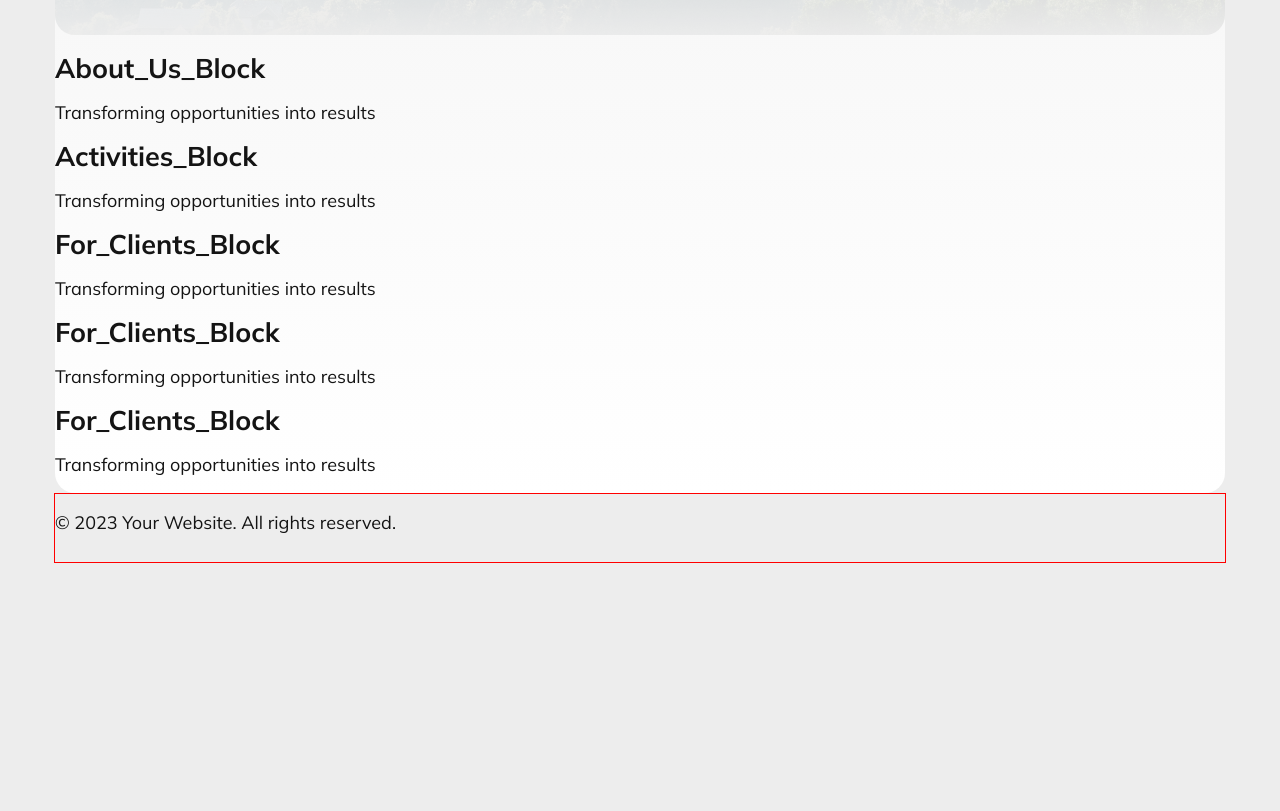
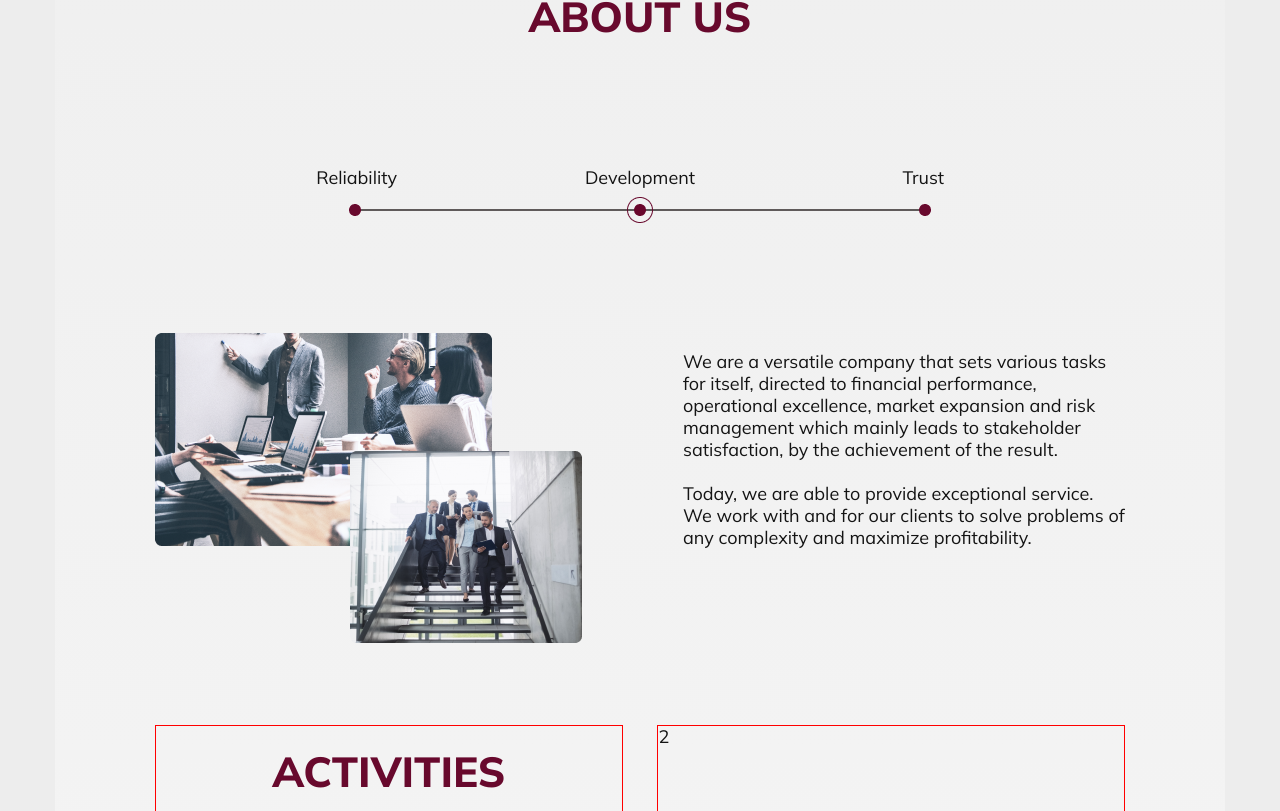
Before and after one commit to tibtus/nains, a website built with Parcel: page index.html in a window 1280 px wide. Shown: the part 829-1640 px from the top of the page. Before the commit the page ends 1392 px from the top, so only its background shows below. Built offline with nearby package versions, Linux system fonts and the light colour scheme.

Commit message:
#Update_files_Block_Header_About_Activities

```diff
--- a/css/main.css
+++ b/css/main.css
@@ -46,6 +46,22 @@ footer {
   margin-bottom: 100px;
 }
 
+a {
+  text-decoration: none;
+  color: #EDEDED;
+}
+
+li {
+  list-style-type: none;
+}
+
+a:hover {
+  /*outline: none;*/
+  text-decoration: underline;
+  color: #FFFFFF;
+
+}
+
 .wrapper {
   display: block;
   width: 1170px;
@@ -72,17 +88,29 @@ footer {
   grid-area: 3 / 1 / 4 / 2;
 }
 
+/*Заголовок і навігаційне меню */
+/*Header*/
+
 .Header_Block {
-  display: block;
+  display: flex;
+  justify-content: space-between;
+  align-items: center;
+  padding-top: 10px;
+
 }
+
+/* Основний вміст сторінки */
+/*Main_Block 1*/
 
 .Main_Block {
   display: block;
   background: url("../img/image.png") center/cover;
-  min-height: calc(100vh - 120px);
+  min-height: calc(100vh - 248px);
   color: #68092D;
   text-align: center;
-  border-radius: 20px;
+  border-radius: 20px 20px 0 0;
+  margin-top: 64px;
+  margin-bottom: 64px;
 }
 
 .Main_Block h1 {
@@ -99,34 +127,234 @@ footer {
 
 }
 
+.Header_Block .logo {
+  background: url("../img/logo.png") center/cover;
+  width: 94px;
+  height: 50px;
+
+}
+
+.Header_Block li .vector {
+  background: url("../img/vector.png") center/cover;
+  width: 40px;
+  height: 40px;
+
+}
+
+.Header_Block_ul {
+  display: flex;
+  flex-direction: row;
+  justify-content: flex-end;
+  align-items: center;
+
+}
+
+.Header_Block_ul li {
+  margin: 10px 20px;
+}
+
+/*About_Us_Block 2*/
 
 .About_Us_Block {
-  display: block;
+  display: flex;
+  justify-content: space-between;
+  flex-direction: column;
+  padding: 0px 100px 80px 100px;
+  height: 596px;
 
 
 }
 
-.Activities_Block {
+.About_Us_Block h2 {
   display: block;
-
-}
-
-.For_Clients_Block {
-  display: block;
-
-}
-
-.Responsebility_Block {
-  display: block;
-
-}
-
-.Countries_Block {
-  display: block;
+  font-style: normal;
+  font-weight: 800;
+  font-size: 42px;
+  text-transform: uppercase;
+  color: #68092D;
+  text-align: center;
 
 }
 
 
+.About_Us_Block_description {
+  display: flex;
+  justify-content: space-between;
+  font-size: 18px;
+  font-weight: 400;
+  text-align: center;
+  max-width: 850px;
+  margin: 0 auto;
+}
+
+.About_Us_Block_description span {
+  width: 100%;
+}
+
+.About_Us_Block_Line {
+  position: relative;
+  display: flex;
+  align-items: center;
+  max-width: 582px;
+  margin: 20px auto;
+}
+
+.About_Us_Block_Line .image {
+  position: absolute;
+  top: 0;
+  width: 100px;
+  height: 100px;
+}
+
+.About_Us_Block_Line .image-a {
+  background-image: url("../img/Line 3.png");
+  width: 570px;
+  height: 2px;
+  left: 50%;
+  transform: translateX(-50%);
+}
+
+.About_Us_Block_Line .image-b {
+  background-image: url("../img/Ellipse_1.png");
+  width: 12px;
+  height: 12px;
+  left: 0;
+  top: calc(50% + 1px);
+  transform: translateY(-50%);
+}
+
+.About_Us_Block_Line .image-c {
+  background-image: url("../img/Ellipse_3.png");
+  width: 26px;
+  height: 26px;
+  left: 50%;
+  top: calc(50% + 1px);
+  transform: translate(-50%, -50%);
+}
+
+.About_Us_Block_Line .image-d {
+  background-image: url("../img/Ellipse_2.png");
+  width: 12px;
+  height: 12px;
+  right: 0;
+  top: calc(50% + 1px);
+  transform: translateY(-50%);
+}
+
+
+.About_Us_Block_container {
+  display: flex;
+  position: relative;
+  bottom: 0;
+}
+
+.About_Us_Block_image {
+  max-width: 582px;
+  margin: 20px auto;
+}
+
+.About_Us_Block_image .image {
+  position: absolute;
+  top: 0;
+
+}
+
+.About_Us_Block_image .image-a {
+  background-image: url("../img/image_1.png");
+  width: 337px;
+  height: 213px;
+  left: 0;
+  /*transform: translateX(-50%);*/
+}
+
+.About_Us_Block_image .image-b {
+  background-image: url("../img/image_2.png");
+  width: 232px;
+  height: 192px;
+  left: calc(20% + 1px);
+  top: calc(50% + 1px);
+}
+
+
+.About_Us_Block_text p {
+  font-size: 18px;
+  font-weight: 400;
+  line-height: 22px;
+  text-align: left;
+  width: 442px;
+}
+
+
+/*Activities_Block 3*/
+
+.Activities_Block {
+  display: flex;
+  flex-wrap: wrap;
+  justify-content: space-between;
+  padding: 80px 100px 80px 100px;
+  height: 596px;
+  align-content: center;
+
+
+}
+
+.Activities_Block div {
+  flex: 0 1 48%;
+  border: 1px solid red;
+  height: 298px;
+
+
+}
+
+.Activities_Block h2 {
+  display: block;
+  font-weight: 800;
+  font-size: 42px;
+  text-transform: uppercase;
+  color: #68092D;
+  text-align: center;
+
+
+}
+
+
+/*For_Clients_Block4*/
+
+.For_Clients_Block {
+  display: flex;
+  justify-content: space-between;
+  flex-direction: column;
+  padding: 80px 100px 80px 100px;
+  height: 596px;
+
+}
+
+/*Responsebility_Block 5*/
+
+.Responsebility_Block {
+  display: flex;
+  justify-content: space-between;
+  flex-direction: column;
+  padding: 80px 100px 80px 100px;
+  height: 596px;
+
+}
+
+/*Countries_Block 6*/
+
+.Countries_Block {
+  display: flex;
+  justify-content: space-between;
+  flex-direction: column;
+  padding: 80px 100px 80px 100px;
+  height: 596px;
+
+}
+
+
+/*Підвал сайту */
+/*Bottom_Block*/
+
 .Bottom_Block {
   display: block;
 }
--- a/index.html
+++ b/index.html
@@ -19,7 +19,7 @@
   <link href="css/normalize.css" rel="stylesheet">
   <link href="css/main.css" rel="stylesheet">
 
-  <link href="https://fonts.googleapis.com/css2?family=Mulish:wght@400;500;700;900&display=swap" rel="stylesheet">
+  <link href="https://fonts.googleapis.com/css2?family=Mulish:wght@400;500;700;800;900&display=swap" rel="stylesheet">
 
   <meta content="#fafafa" name="theme-color">
 </head>
@@ -27,48 +27,121 @@
 <body class="parent">
 
 <!-- Заголовок і навігаційне меню -->
+<!--Header-->
 
 <header>
   <nav class="wrapper divTop">
     <div class="Header_Block">
-      <ul>
-        <li><a href="#">Home</a></li>
-        <li><a href="#">About</a></li>
-        <li><a href="#">Services</a></li>
-        <li><a href="#">Contact</a></li>
+      <div class="logo">
+
+      </div>
+      <ul class="Header_Block_ul">
+        <li><a href="#">About N.A. Invest</a></li>
+        <li><a href="#">Activities</a></li>
+        <li><a href="#">For Clients</a></li>
+        <li><a href="#">Responsebility</a></li>
+        <li>
+          <div class="vector"></div>
+        </li>
       </ul>
+
     </div>
   </nav>
 </header>
 
 <!-- Основний вміст сторінки -->
+
+
 <main class="wrapper divMid">
+
+  <!--Main_Block 1-->
 
   <section class="Main_Block">
     <h1>N.A. INVEST</h1>
     <p>Transforming opportunities into results</p>
   </section>
 
+  <!--About_Us_Block 2-->
+
   <section class="About_Us_Block">
-    <h2>About_Us_Block</h2>
-    <p>Transforming opportunities into results</p>
+    <h2>About Us</h2>
+
+    <div>
+
+      <div class="About_Us_Block_description">
+        <span>Reliability </span>
+        <span>Development </span>
+        <span>Trust </span>
+      </div>
+
+      <div class="About_Us_Block_Line">
+        <div class="image image-a"></div>
+        <div class="image image-b"></div>
+        <div class="image image-c"></div>
+        <div class="image image-d"></div>
+      </div>
+
+
+    </div>
+
+    <div class="About_Us_Block_container">
+      <div class="About_Us_Block_image">
+        <div class="image image-a"></div>
+        <div class="image image-b"></div>
+      </div>
+
+      <div class="About_Us_Block_text">
+        <p>We are a versatile company that sets various tasks for itself, directed to financial performance, operational
+          excellence,
+          market expansion and risk management which mainly leads to stakeholder satisfaction, by the achievement of the
+          result.
+          <br> <br>
+
+          Today, we are able to provide exceptional service. We work with and for our clients to solve problems of any
+          complexity and maximize profitability.
+        </p>
+      </div>
+    </div>
+
   </section>
 
+  <!--Activities_Block 3-->
+
   <section class="Activities_Block">
-    <h2>Activities_Block</h2>
-    <p>Transforming opportunities into results</p>
+    <div class="Activities_Block_description">
+      <h2>Activities</h2>
+    </div>
+
+    <div class="Activities_Block_Ellipse">
+      2
+    </div>
+
+    <div class="Activities_Block_Ellipse">
+      3
+    </div>
+
+    <div class="Activities_Block_Ellipse">
+      4
+    </div>
+
+
   </section>
+
+  <!--For_Clients_Block 4-->
 
   <section class="For_Clients_Block">
     <h2>For_Clients_Block</h2>
     <p>Transforming opportunities into results</p>
   </section>
 
+  <!--Responsebility_Block 5-->
 
   <section class="Responsebility_Block">
     <h2>For_Clients_Block</h2>
     <p>Transforming opportunities into results</p>
   </section>
+
+  <!--Countries_Block 6-->
 
   <section class="Countries_Block">
     <h2>For_Clients_Block</h2>
@@ -79,6 +152,7 @@
 </main>
 
 <!-- Підвал сайту -->
+<!--Bottom_Block-->
 <footer class="wrapper divBot">
   <div class="Bottom_Block">
     <p>&copy; 2023 Your Website. All rights reserved.</p>
```
Also changed, not shown: img/Ellipse_1.png (renamed from img/Ellipse 1.png), img/Ellipse_2.png (added), img/Ellipse_3.png (added), img/Vector.png, img/image_1.png (renamed from img/image (1).png), img/image_2.png (renamed from img/image (2).png), img/image_3.png (renamed from img/image (3).png), img/image_4.png (renamed from img/image 1.png), img/image_5.png (renamed from img/image 2.png), img/image_6.png (renamed from img/image 3.png), 1 other file.
